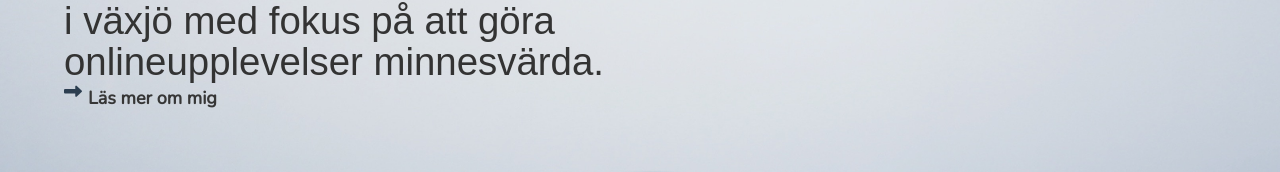
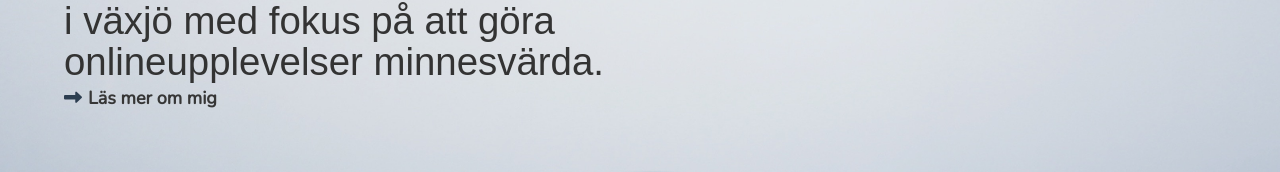
Before and after one commit to maccydrums/marcuscodes-v2, a Vue app: page / in a window 1280 px wide. Shown: the part 364-536 px from the top of the page. Built offline with nearby package versions, Linux system fonts and the light colour scheme; a small style sheet from the web is missing.

Commit message:
small fixes

```diff
--- a/src/views/Home.vue
+++ b/src/views/Home.vue
@@ -70,7 +70,7 @@ h1 {
 }
 .content span i {
   padding-right: 6px;
-  padding-top: 0px;
+  padding-top: 6px;
   font-size: 18px;
 }
 .content p {
```
